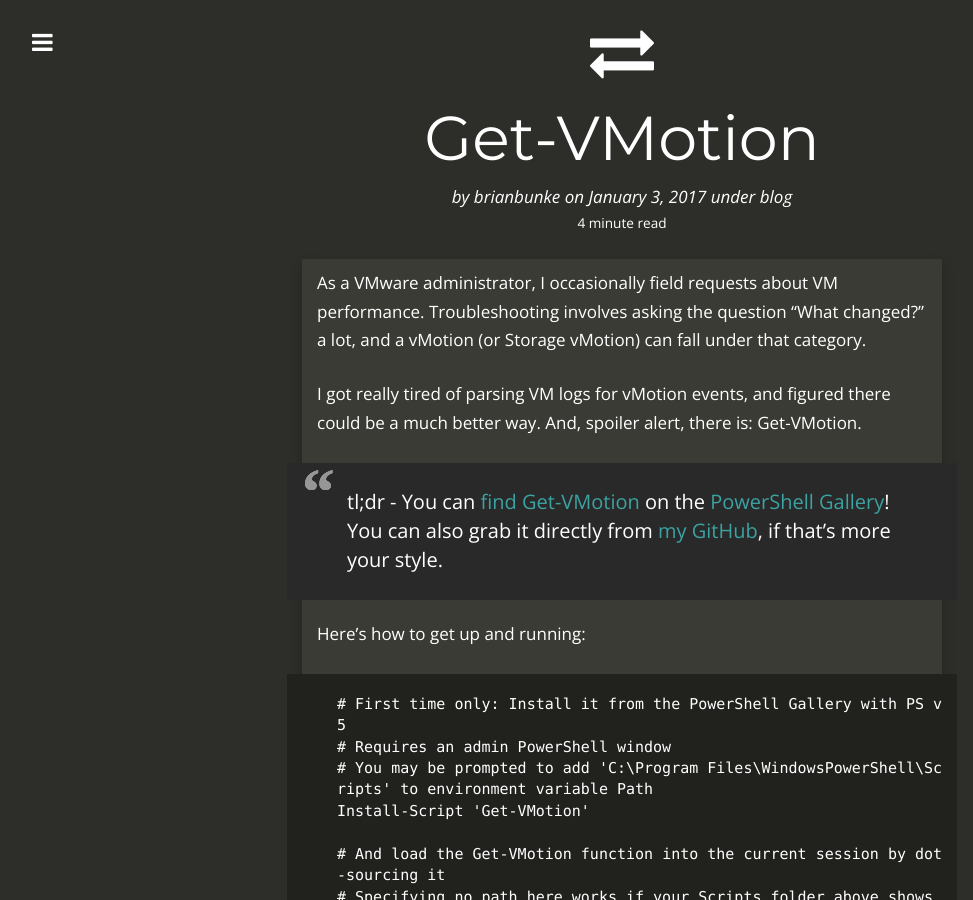
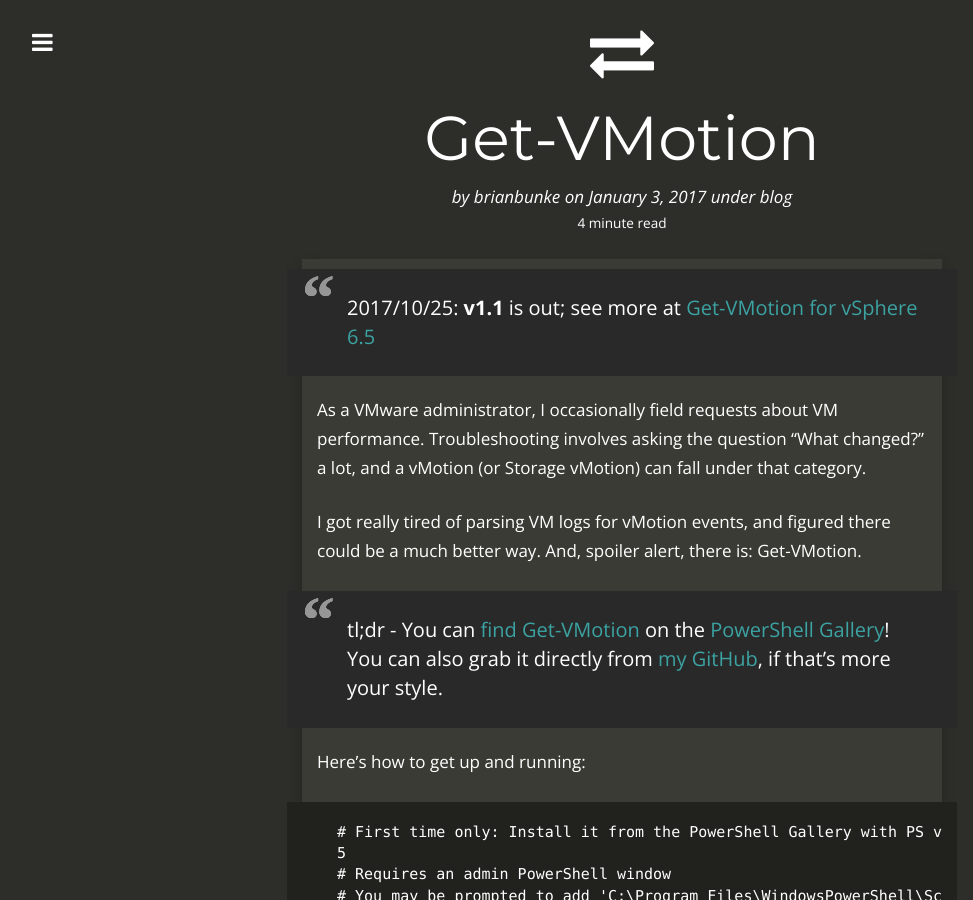
Before and after one commit to brianbunke/brianbunke.github.io, a Jekyll site: the page built from _posts/2017-01-03-get-vmotion.md, in a window 1280 px wide and 900 px high. Shown: the whole window, without its empty margins (18-991 px from the left). Built offline with Jekyll 4.4.1, drawn with Linux system fonts in a browser that asks for light colours; nearby versions of some CDN libraries; some of the changed text lies outside the part shown.

Commit message:
Update old vMotion post with new link

```diff
--- a/_posts/2017-01-03-get-vmotion.md
+++ b/_posts/2017-01-03-get-vmotion.md
@@ -11,7 +11,10 @@
  - code
  - powercli
  - vmware
+ - vmotion
 ---
+
+> 2017/10/25: **v1.1** is out; see more at [Get-VMotion for vSphere 6.5]
 
 As a VMware administrator, I occasionally field requests about VM performance. Troubleshooting involves asking the question "What changed?" a lot, and a vMotion (or Storage vMotion) can fall under that category.
 
@@ -81,6 +84,9 @@
 
 You can easily raise an issue on [my GitHub] if you find a bug, or just let me know if you found it helpful!
 
+
+
+[Get-VMotion for vSphere 6.5]: /blog/2017/10/25/get-vmotion-65/
 [find Get-VMotion]: https://www.powershellgallery.com/packages/Get-VMotion/
 [PowerShell Gallery]: https://www.powershellgallery.com/
 [my GitHub]: https://github.com/brianbunke/vCmdlets
```
